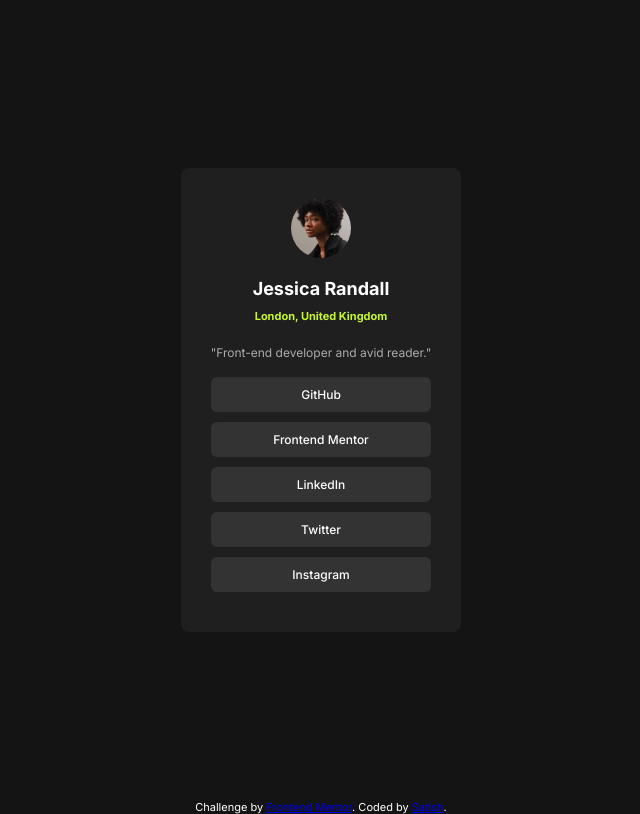
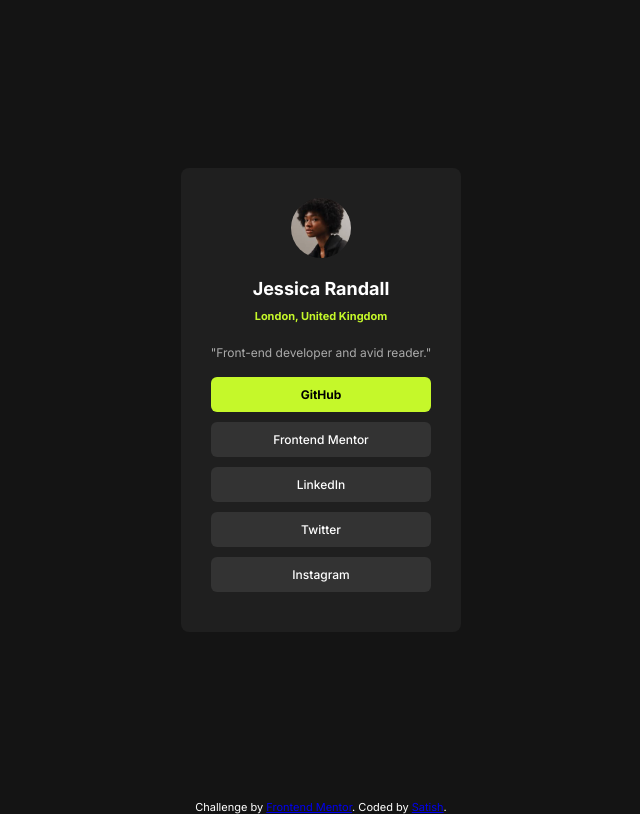
Before and after one commit to satish064/Project, a plain HTML site: page HTML CSS/social-links-profile-main/social-links-profile-main/index.html in a window 1280 px wide. In both pictures the pointer is over the element "GitHub". Shown: the whole page, without its empty margins (319-959 px from the left). Drawn offline with Linux system fonts and the light colour scheme.

Commit message:
project-updates

```diff
--- a/HTML CSS/social-links-profile-main/social-links-profile-main/style.css
+++ b/HTML CSS/social-links-profile-main/social-links-profile-main/style.css
@@ -62,6 +62,13 @@ body {
     border-radius: 6px;
 }
 
+.contact-list:hover {
+    background-color: hsl(75, 94%, 57%);
+    cursor: pointer;
+    color: black;
+    font-weight: 700;
+}
+
 @media (max-width:500px) {
     .container {
         padding: 20px;
```
